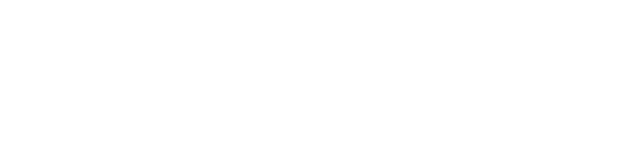
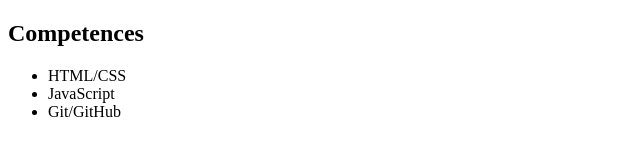
Before and after one commit to TSNB19/mon-cv, a plain HTML site: page index.html in a window 1280 px wide. Shown: the whole page, without its empty margins (0-640 px from the left). Drawn offline with Linux system fonts and the light colour scheme.

Commit message:
mise en place de la section competences

```diff
--- a/index.html
+++ b/index.html
@@ -7,6 +7,13 @@
   <link rel="stylesheet" href="style.css" />
 </head>
 <body>
-
+    <section id="competences">
+        <h2>Competences</h2>
+        <ul>
+            <li>HTML/CSS</li>
+            <li>JavaScript</li>
+            <li>Git/GitHub</li>
+        </ul>
+    </section>
 </body>
 </html>
```
